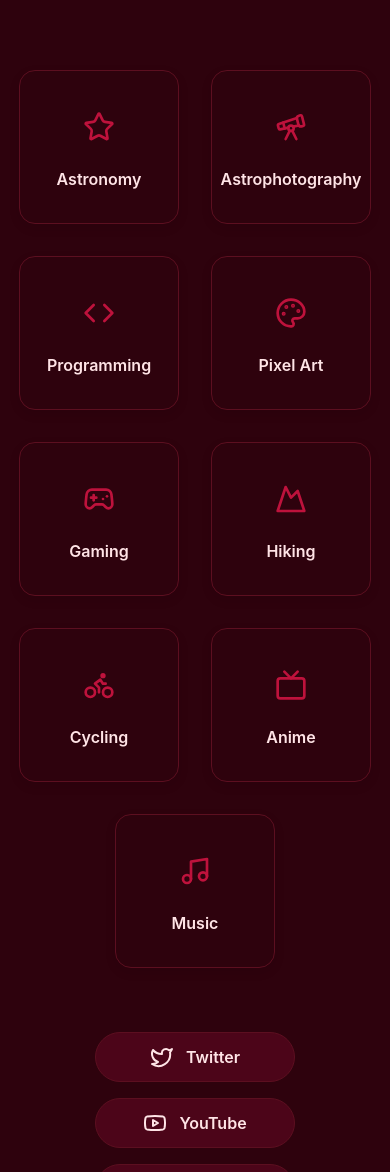
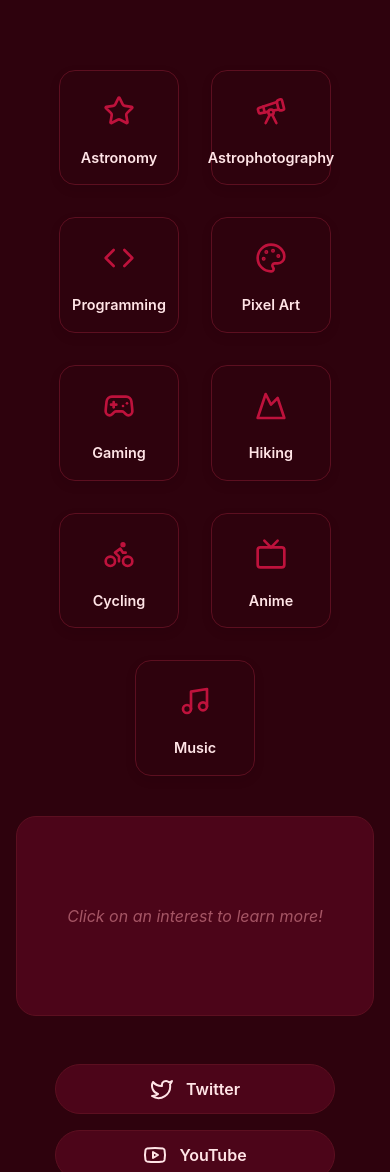
Before and after one commit to simon1g/simon1g-site, a React (Vite) app: page /about in a window 390 px wide. Shown: the part 396-1568 px from the top of the page. Built offline with nearby package versions, Linux system fonts and the light colour scheme; no server answers.

Commit message:
feat: Implement About page with interactive interests and establish main application routing.

```diff
--- a/src/App.jsx
+++ b/src/App.jsx
@@ -32,7 +32,7 @@ function App() {
         borderTop: '1px solid var(--border-color)',
         marginTop: '2rem'
       }}>
-        © {new Date().getFullYear()} simon1g. Built with React.
+        © {new Date().getFullYear()} simon1g. Built with React. And some love hehehehe ❤️
       </footer>
     </>
   );
--- a/src/components/About.jsx
+++ b/src/components/About.jsx
@@ -45,12 +45,24 @@ export default function About() {
                             </div>
                             <span className="interest-name">{item.name}</span>
                         </div>
-
-                        <div className={`interest-inline-description ${activeInterest?.name === item.name ? 'visible' : ''}`}>
-                            <p>{item.description}</p>
-                        </div>
                     </div>
                 ))}
+            </div>
+
+            <div className={`interest-detail-view ${activeInterest ? 'visible' : ''}`}>
+                {activeInterest ? (
+                    <div className="detail-content">
+                        <div className="detail-header">
+                            {activeInterest.icon}
+                            <h3>{activeInterest.name}</h3>
+                        </div>
+                        <p>{activeInterest.description}</p>
+                    </div>
+                ) : (
+                    <div className="detail-placeholder">
+                        <p>Click on an interest to learn more!</p>
+                    </div>
+                )}
             </div>
 
 
--- a/src/styles/interests.css
+++ b/src/styles/interests.css
@@ -2,7 +2,6 @@
 .interests-section {
     padding: var(--spacing-xl) 0;
     background-color: var(--card-bg);
-    /* Slight contrast background */
 }
 
 .interests-container {
@@ -11,8 +10,9 @@
     justify-content: center;
     gap: var(--spacing-lg);
     align-items: flex-start;
-    /* Prevents other items in row from stretching */
     padding: 1rem;
+    max-width: 900px;
+    margin: 0 auto;
 }
 
 .interest-item {
@@ -23,12 +23,12 @@
     background-color: var(--bg-color);
     border-radius: 16px;
     box-shadow: 0 4px 12px rgba(0, 0, 0, 0.08);
-    width: 160px;
-    transition: all 0.4s cubic-bezier(0.4, 0, 0.2, 1);
+    width: 140px;
+    /* Consistent width */
+    transition: all 0.3s cubic-bezier(0.4, 0, 0.2, 1);
     border: 1px solid var(--border-color);
     cursor: pointer;
     position: relative;
-    overflow: hidden;
 }
 
 .interest-item:hover {
@@ -38,10 +38,10 @@
 }
 
 .interest-item.active {
-    width: 300px;
-    /* Significantly wider to show text */
     border-color: var(--accent-color);
     background-color: var(--card-bg);
+    transform: scale(1.05);
+    /* Slight scale instead of expansion */
 }
 
 .interest-icon {
@@ -56,39 +56,70 @@
 .interest-name {
     font-weight: 600;
     text-align: center;
+    margin-top: var(--spacing-sm);
+    font-size: 0.9rem;
 }
 
 .interest-header {
     display: flex;
     flex-direction: column;
     align-items: center;
-    gap: var(--spacing-md);
+    gap: var(--spacing-xs);
     width: 100%;
 }
 
-.interest-inline-description {
-    max-height: 0;
-    opacity: 0;
-    overflow: hidden;
-    transition: all 0.4s ease;
+/* New Detail View Area */
+.interest-detail-view {
+    max-width: 700px;
+    margin: 2rem auto;
+    padding: 2rem;
+    background-color: var(--card-bg);
+    border-radius: 20px;
+    border: 1px solid var(--border-color);
+    min-height: 160px;
+    /* Stable height to prevent content jumping */
+    display: flex;
+    align-items: center;
+    justify-content: center;
     text-align: center;
-    width: 100%;
+    transition: all 0.3s ease;
+    position: relative;
 }
 
-.interest-item.active .interest-inline-description {
-    max-height: 300px;
-    opacity: 1;
-    margin-top: 1.5rem;
-    padding-top: 1.5rem;
-    border-top: 1px solid var(--border-color);
+.interest-detail-view.visible {
+    border-color: var(--accent-color);
+    box-shadow: 0 10px 30px rgba(0, 0, 0, 0.15);
 }
 
-.interest-inline-description p {
+.detail-content {
+    animation: fadeIn 0.4s ease forwards;
+}
+
+.detail-header {
+    display: flex;
+    align-items: center;
+    justify-content: center;
+    gap: 1rem;
+    margin-bottom: 1rem;
+    color: var(--accent-color);
+}
+
+.detail-header h3 {
+    font-size: 1.5rem;
     margin: 0;
-    color: var(--text-primary);
-    font-size: 1rem;
+    color: var(--text-color);
+}
+
+.detail-content p {
+    color: var(--text-secondary);
     line-height: 1.6;
-    animation: fadeIn 0.5s ease forwards;
+    font-size: 1.1rem;
+}
+
+.detail-placeholder p {
+    color: var(--text-secondary);
+    opacity: 0.5;
+    font-style: italic;
 }
 
 @keyframes fadeIn {
@@ -103,14 +134,13 @@
     }
 }
 
-
-
 /* About Socials */
 .about-socials {
     display: flex;
     justify-content: center;
-    gap: 2rem;
+    gap: 1rem;
     margin: 3rem 0;
+    flex-wrap: wrap;
 }
 
 .about-social-link {
@@ -124,7 +154,7 @@
     transition: all 0.3s ease;
     border: 1px solid var(--border-color);
     background: var(--card-bg);
-    color: var(--text-primary);
+    color: var(--text-color);
 }
 
 .about-social-link:hover {
@@ -147,31 +177,21 @@
     border-color: #FF3B5C;
 }
 
-.about-social-link span {
-    font-size: 1rem;
-}
-
-/* Active State for Interest Item */
-.interest-item.active {
-    border-color: var(--accent-color);
-    background-color: var(--card-bg);
-    transform: translateY(-5px);
-}
-
 @media (max-width: 768px) {
-    .interest-item.active {
-        width: 100%;
-        max-width: 340px;
+    .interest-item {
+        width: 120px;
+        padding: var(--spacing-md);
     }
 
-    .about-socials {
-        flex-direction: column;
-        align-items: center;
-        gap: 1rem;
+    .interest-detail-view {
+        margin: 1.5rem 1rem;
+        padding: 1.5rem;
+        min-height: 200px;
     }
 
     .about-social-link {
-        width: 200px;
+        width: 100%;
+        max-width: 280px;
         justify-content: center;
     }
 }
```
